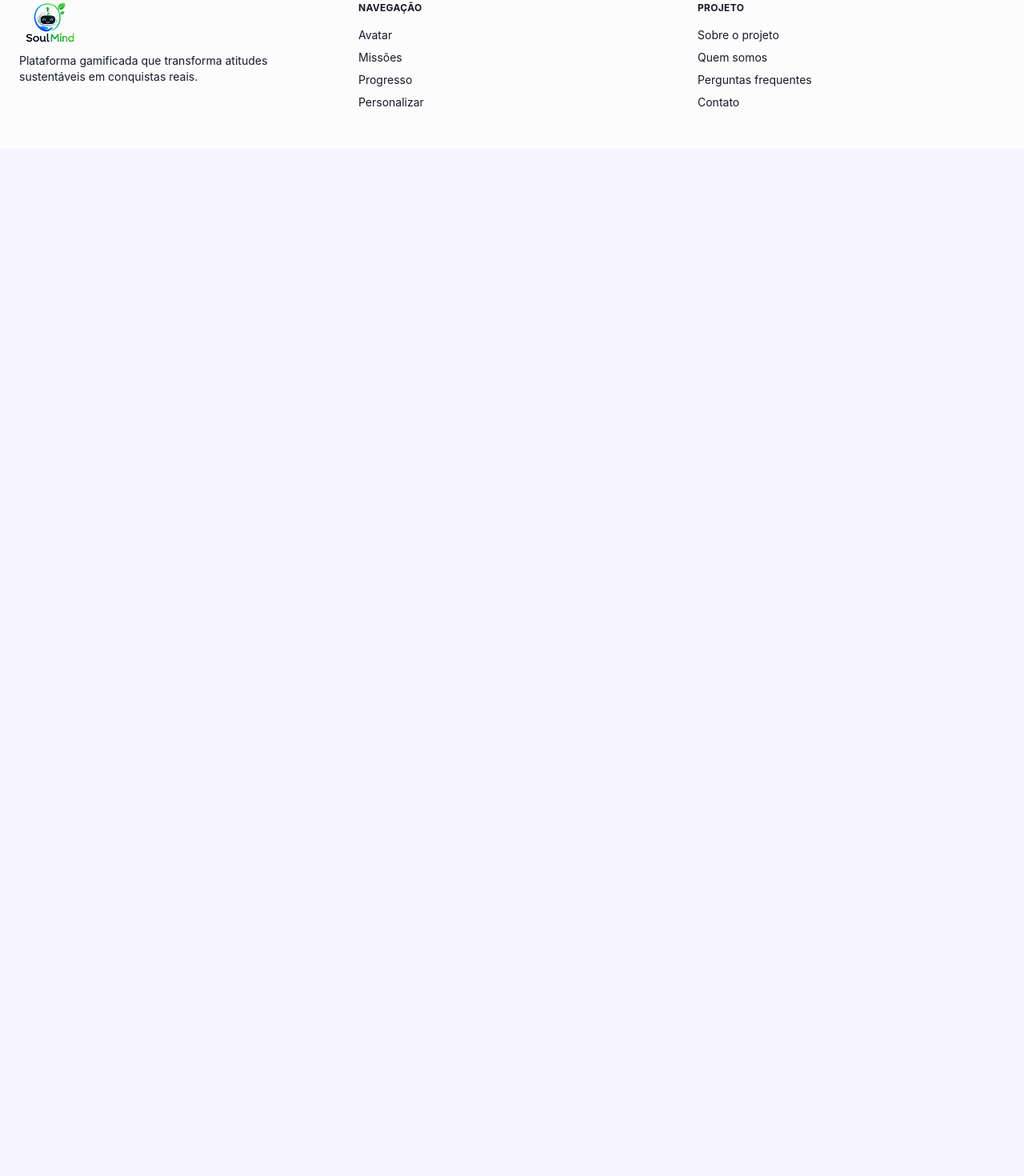
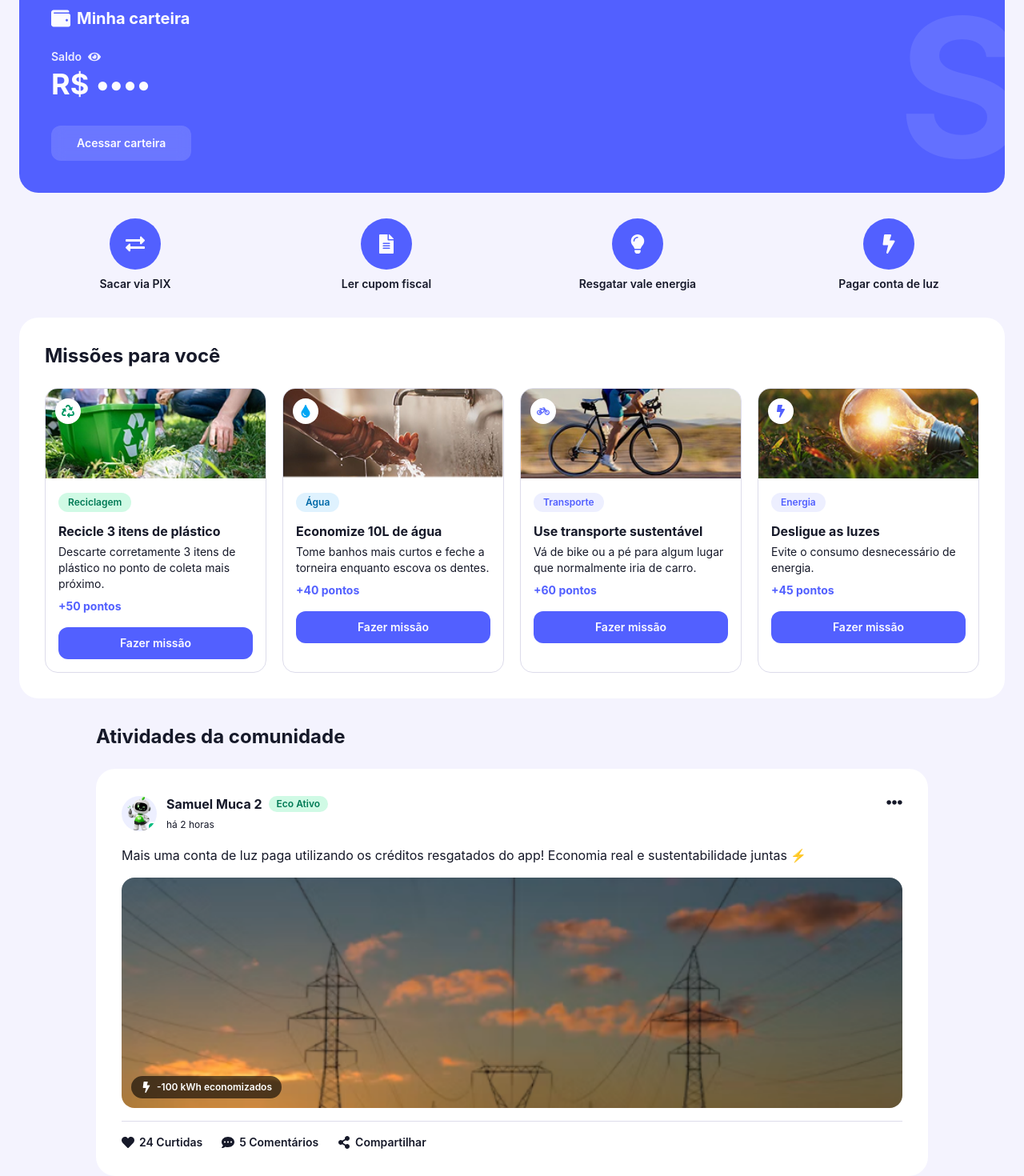
Before and after one commit to SoulMind-FIAP/Sprint3-SoulMind, a React (Vite) app in the folder SoulMind/: page / in a window 1280 px wide. Shown: the part 177-1647 px from the top of the page at 80% size. Before the commit the page ends 800 px from the top, so only its background shows below. Built offline with nearby package versions, Linux system fonts and the light colour scheme.

Commit message:
feat: criação da Home

```diff
--- a/SoulMind/src/pages/Home/index.tsx
+++ b/SoulMind/src/pages/Home/index.tsx
@@ -1,7 +1,162 @@
+import {
+  FaExchangeAlt,FaFileAlt,FaLightbulb,FaBolt,FaWallet,FaEye,FaRecycle,FaTint,FaBicycle,FaHeart,FaCommentDots,FaShareAlt,FaEllipsisH,
+} from "react-icons/fa";
+import { Link } from "react-router-dom";
+import avatarImg from "../../assets/avatar-soul.png";
+import reciclagemImg from "../../assets/reciclagem.png";
+import aguaImg from "../../assets/agua.png";
+import transporteImg from "../../assets/transporte.png";
+import luzImg from "../../assets/luz.png";
+import comunidadeImg from "../../assets/comunidade.png";
+import { missoes } from "../../data/DadosMissao";
+
+const acoesRapidas = [
+  { icon: FaExchangeAlt, label: "Sacar via PIX" },
+  { icon: FaFileAlt, label: "Ler cupom fiscal" },
+  { icon: FaLightbulb, label: "Resgatar vale energia" },
+  { icon: FaBolt, label: "Pagar conta de luz" },
+];
+
+const categoriaVisual = {
+  reciclagem: { foto: reciclagemImg, Icon: FaRecycle, cor: "text-emerald-600", tag: "bg-emerald-100 text-emerald-700", nome: "Reciclagem" },
+  agua: { foto: aguaImg, Icon: FaTint, cor: "text-sky-500", tag: "bg-sky-100 text-sky-700", nome: "Água" },
+  transporte: { foto: transporteImg, Icon: FaBicycle, cor: "text-primary", tag: "bg-primary/10 text-primary", nome: "Transporte" },
+  energia: { foto: luzImg, Icon: FaBolt, cor: "text-primary", tag: "bg-primary/10 text-primary", nome: "Energia" },
+};
+
 export default function Home() {
   return (
-    <div>
-      <p>Home</p>
+    <div className="w-full m-auto">
+      <section className="mx-auto w-full max-w-7xl px-4 pt-8 pb-8 sm:px-6 sm:pt-10">
+        <div className="relative overflow-hidden rounded-3xl bg-primary p-6 shadow-glow-primary sm:p-10">
+          <span className="pointer-events-none absolute -right-6 -top-10 select-none text-[180px] font-bold text-white/10 sm:text-[240px]" aria-hidden>
+            S
+          </span>
+
+          <div className="relative flex items-center gap-2 text-primary-foreground">
+            <FaWallet className="h-6 w-6" />
+            <span className="text-lg font-bold sm:text-xl">Minha carteira</span>
+          </div>
+
+          <div className="relative mt-6 flex items-center gap-2 text-primary-foreground/90">
+            <span className="text-sm font-semibold">Saldo</span>
+            <FaEye className="h-4 w-4" />
+          </div>
+          <p className="relative mt-1 text-3xl font-bold text-primary-foreground sm:text-4xl">
+            R$ ••••
+          </p>
+
+          <button className="relative mt-8 w-full rounded-xl bg-white/15 py-3 text-sm font-semibold text-primary-foreground backdrop-blur-sm transition-colors hover:bg-white/25 sm:w-auto sm:px-8">
+            Acessar carteira
+          </button>
+        </div>
+
+        <div className="mt-8 grid grid-cols-2 gap-6 sm:grid-cols-4">
+          {acoesRapidas.map(({ icon: Icon, label }) => (
+            <button key={label} className="flex flex-col items-center gap-2 text-center">
+              <span className="flex h-16 w-16 items-center justify-center rounded-full bg-primary text-primary-foreground shadow-soft transition-transform hover:-translate-y-0.5">
+                <Icon className="h-6 w-6" />
+              </span>
+              <span className="text-xs font-semibold sm:text-sm">{label}</span>
+            </button>
+          ))}
+        </div>
+      </section>
+
+      <section className="mx-auto w-full max-w-7xl px-4 pb-8 sm:px-6">
+        <div className="rounded-3xl bg-card p-6 shadow-soft sm:p-8">
+          <h2 className="text-xl font-bold sm:text-2xl">Missões para você</h2>
+
+          <div className="mt-6 grid gap-5 sm:grid-cols-2 lg:grid-cols-4">
+            {missoes.map((missao) => {
+              const { foto, Icon, cor, tag, nome } = categoriaVisual[missao.icone];
+              return (
+                <div key={missao.id} className="overflow-hidden rounded-2xl border border-border">
+                  <div className="relative h-28">
+                    <img src={foto} alt={nome} className="h-full w-full object-cover" />
+                    <span className={`absolute left-3 top-3 flex h-8 w-8 items-center justify-center rounded-full bg-card shadow-soft ${cor}`}>
+                      <Icon className="h-4 w-4" />
+                    </span>
+                  </div>
+                  <div className="p-4">
+                    <span className={`inline-block rounded-full px-3 py-1 text-xs font-semibold ${tag}`}>
+                      {nome}
+                    </span>
+                    <h3 className="mt-3 text-sm font-bold sm:text-base">{missao.titulo}</h3>
+                    <p className="mt-1 text-xs text-muted-foreground sm:text-sm">{missao.descricao}</p>
+                    <p className="mt-2 text-xs font-bold text-primary sm:text-sm">+{missao.xp} pontos</p>
+                    <Link
+                      to="/missoes"
+                      className="mt-4 block w-full rounded-xl bg-primary py-2.5 text-center text-xs font-semibold text-primary-foreground shadow-soft transition-transform hover:-translate-y-0.5 sm:text-sm"
+                    >
+                      Fazer missão
+                    </Link>
+                  </div>
+                </div>
+              );
+            })}
+          </div>
+        </div>
+      </section>
+
+      <section className="mx-auto w-full max-w-85/100 px-4 pb-16 sm:px-6 sm:pb-20">
+        <h2 className="text-xl font-bold sm:text-2xl">Atividades da comunidade</h2>
+
+        <div className="relative mt-6">
+          <div className="rounded-3xl bg-card p-6 shadow-soft sm:p-8">
+            <div className="flex items-start justify-between">
+              <div className="flex items-center gap-3">
+                <div className="relative h-11 w-11 shrink-0 overflow-hidden rounded-full bg-primary/10">
+                  <img src={avatarImg} alt="" className="h-full w-full object-contain" />
+                  <span className="absolute bottom-0 right-0 h-3 w-3 rounded-full border-2 border-card bg-emerald-500" />
+                </div>
+                <div>
+                  <div className="flex flex-wrap items-center gap-2">
+                    <span className="text-sm font-bold sm:text-base">Samuel Muca 2</span>
+                    <span className="rounded-full bg-emerald-100 px-2.5 py-0.5 text-xs font-semibold text-emerald-700">
+                      Eco Ativo
+                    </span>
+                  </div>
+                  <span className="text-xs text-muted-foreground">há 2 horas</span>
+                </div>
+              </div>
+              <button aria-label="Mais opções" className="text-muted-foreground hover:text-primary">
+                <FaEllipsisH className="h-5 w-5" />
+              </button>
+            </div>
+
+            <p className="mt-4 text-sm text-foreground sm:text-base">
+              Mais uma conta de luz paga utilizando os créditos resgatados do app! Economia real e
+              sustentabilidade juntas ⚡
+            </p>
+
+            <div className="relative mt-4 overflow-hidden rounded-2xl">
+              <img src={comunidadeImg} alt="Torres de energia ao entardecer" className="h-64 w-full object-cover sm:h-72" />
+              <span className="absolute bottom-3 left-3 inline-flex items-center gap-1.5 rounded-full bg-black/60 px-3 py-1.5 text-xs font-semibold text-white">
+                <FaBolt className="h-3.5 w-3.5" />
+                -100 kWh economizados
+              </span>
+            </div>
+
+            <div className="mt-4 flex flex-wrap items-center gap-6 border-t border-border pt-4 text-sm font-semibold text-muted-foreground">
+              <span className="flex items-center gap-1.5">
+                <FaHeart className="h-4 w-4" />
+                24 Curtidas
+              </span>
+              <span className="flex items-center gap-1.5">
+                <FaCommentDots className="h-4 w-4" />
+                5 Comentários
+              </span>
+              <span className="flex items-center gap-1.5">
+                <FaShareAlt  className="h-4 w-4" />
+                Compartilhar
+              </span>
+            </div>
+          </div>
+
+
+        </div>
+      </section>
     </div>
   );
 }
```
Also changed, not shown: SoulMind/src/assets/comunidade.png.
